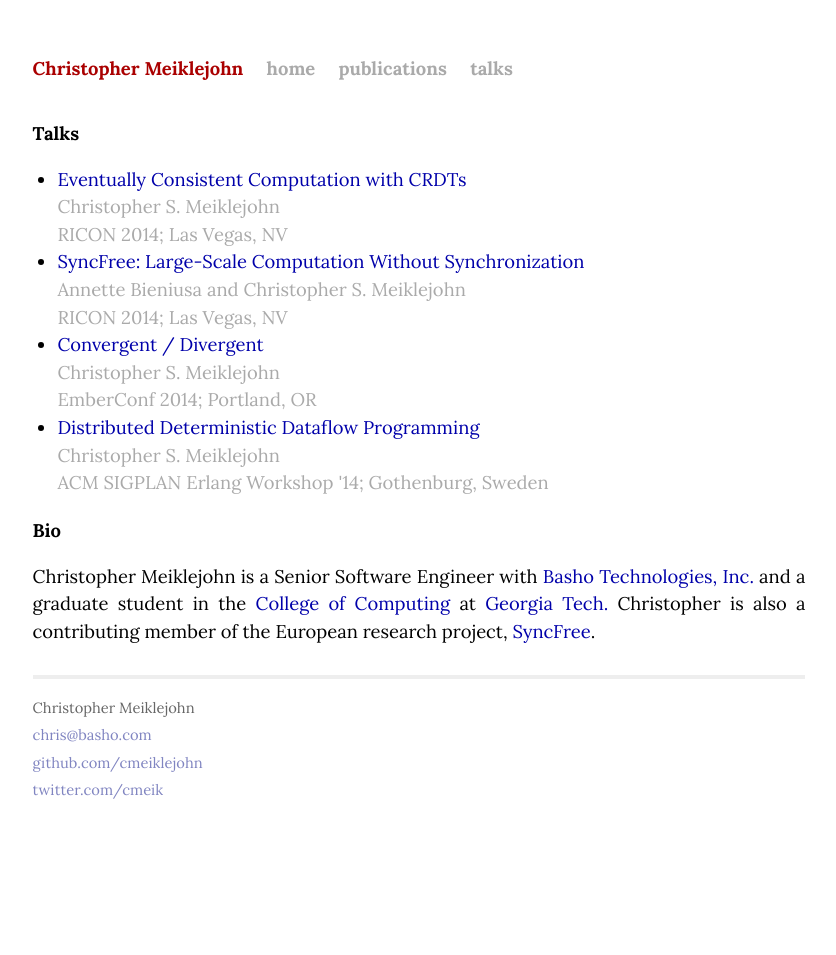
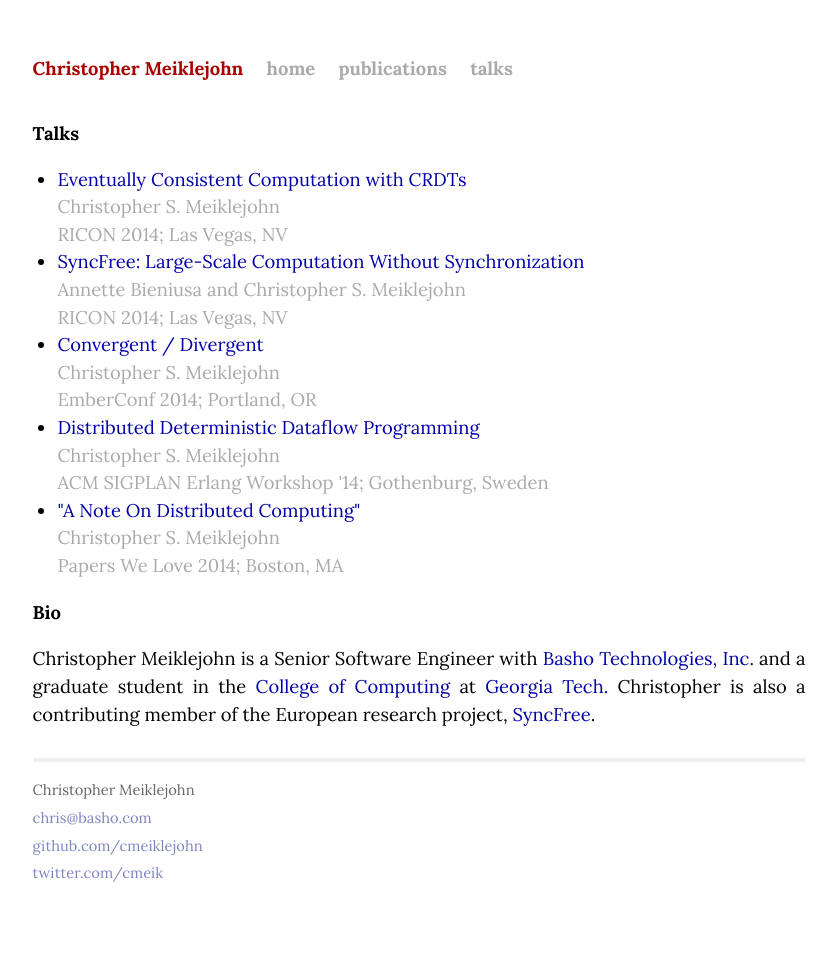
Before and after one commit to cmeiklejohn/cmeiklejohn.github.io, a Jekyll site: the page built from talks.html, in a window 1280 px wide. Shown: the whole page, without its empty margins (221-1057 px from the left). Built offline with Jekyll 4.4.1, drawn with Linux system fonts in a browser that asks for light colours; comment, search, counter and statistics services are not loaded.

Commit message:
Update talks

```diff
--- a/talks.html
+++ b/talks.html
@@ -26,5 +26,10 @@ title: Talks
       <span class="author">Christopher S. Meiklejohn</span>
       <span class="date">ACM SIGPLAN Erlang Workshop '14; Gothenburg, Sweden</span>
     </li>
+    <li>
+      <a href="https://www.youtube.com/watch?v=z79mjsLdkpY">"A Note On Distributed Computing"</a>
+      <span class="author">Christopher S. Meiklejohn</span>
+      <span class="date">Papers We Love 2014; Boston, MA</span>
+    </li>
   </ul>
 </div>
```
